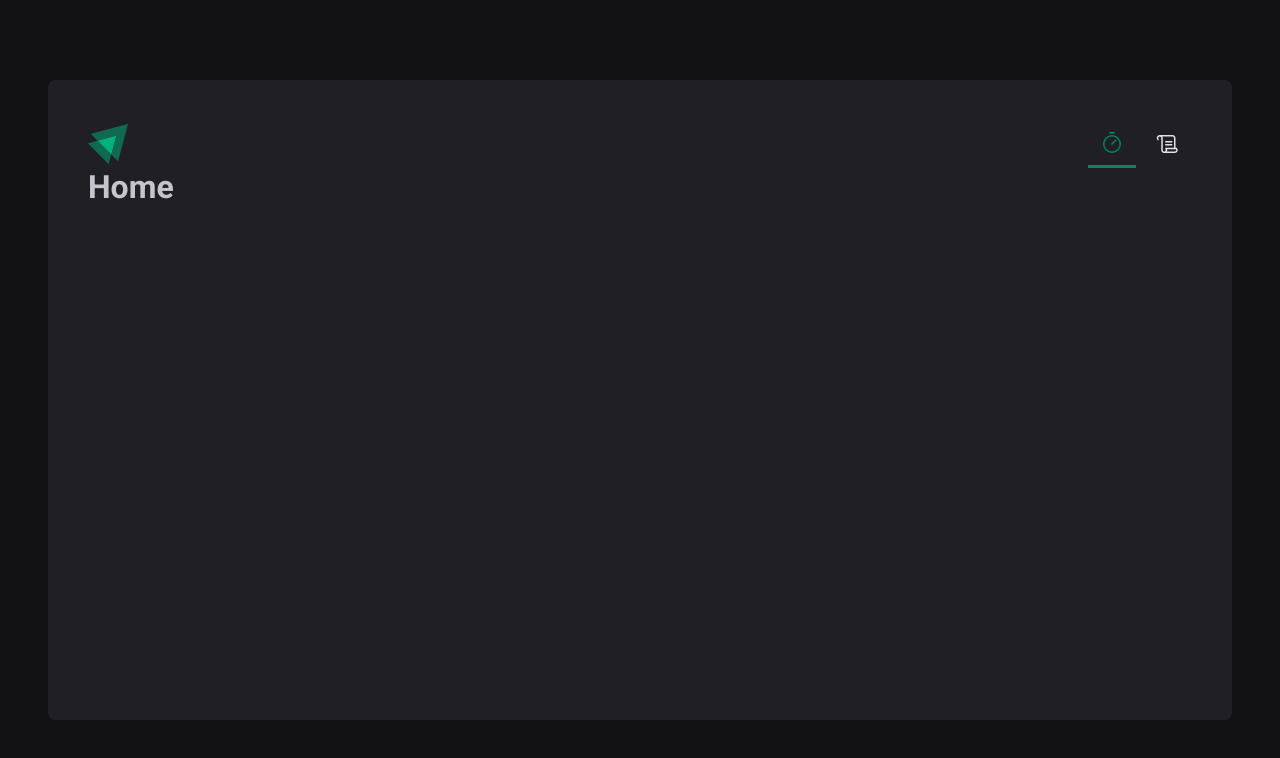
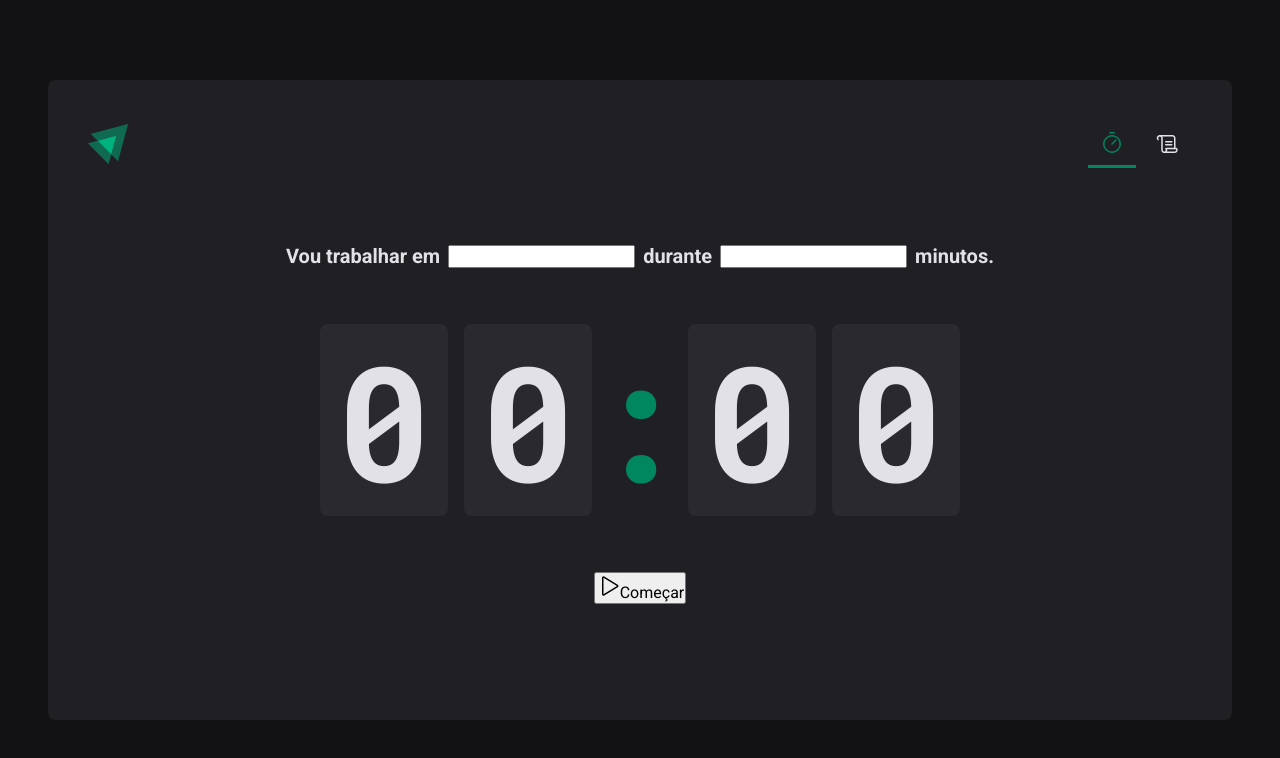
Before and after one commit to bulnes/02-ignite-timer, a React (Vite) app: page / in a window 1280 px wide. Shown: the top 758 px of the page. Built offline with nearby package versions, Linux system fonts and the light colour scheme.

Commit message:
feat: set home page styles and structure

```diff
--- a/src/Router.tsx
+++ b/src/Router.tsx
@@ -1,7 +1,7 @@
 import { Route, Routes } from "react-router-dom";
 import { DefaultLayout } from "./Layouts/DefaultLayout/DefaultLayout";
 import { History } from "./pages/History";
-import { Home } from "./pages/Home";
+import { Home } from "./pages/Home/Home";
 
 export function Router() {
   return (
--- a/src/pages/Home.tsx
+++ /dev/null
@@ -1,7 +0,0 @@
-export function Home() {
-  return (
-    <div>
-      <h1>Home</h1>
-    </div>
-  );
-}
--- /dev/null
+++ b/src/pages/Home/Home.styles.ts
@@ -0,0 +1,55 @@
+import styled from "styled-components";
+
+export const HomeContainer = styled.main`
+  flex: 1;
+
+  display: flex;
+  flex-direction: column;
+  align-items: center;
+  justify-content: center;
+
+  form {
+    display: flex;
+    flex-direction: column;
+    align-items: center;
+    gap: 3.5rem;
+  }
+`;
+
+export const FormContainer = styled.div`
+  width: 100%;
+  display: flex;
+  align-items: center;
+  justify-content: center;
+  gap: 0.5rem;
+  color: ${props => props.theme["gray-100"]};
+  font-size: 1.25rem;
+  font-weight: bold;
+  flex-wrap: wrap;
+`;
+
+export const CountdownContainer = styled.div`
+  font-family: 'Roboto Mono', monospace;
+  font-size: 10rem;
+  line-height: 8rem;
+  color: ${props => props.theme["gray-100"]};
+
+  display: flex;
+  gap: 1rem;
+
+  span {
+    background-color: ${props => props.theme["gray-700"]};
+    padding: 2rem 1rem;
+    border-radius: 8px;
+  }
+`;
+
+export const Separator = styled.div`
+  padding: 2rem 0;
+  color: ${props => props.theme["green-500"]};
+
+  width: 4rem;
+  overflow: hidden;
+  display: flex;
+  justify-content: center;
+`;
--- /dev/null
+++ b/src/pages/Home/Home.tsx
@@ -0,0 +1,38 @@
+import { Play } from "phosphor-react";
+import {
+  CountdownContainer,
+  FormContainer,
+  HomeContainer,
+  Separator,
+} from "./Home.styles";
+
+export function Home() {
+  return (
+    <HomeContainer>
+      <form action="">
+        <FormContainer>
+          <label htmlFor="task">Vou trabalhar em</label>
+          <input type="text" id="task" />
+
+          <label htmlFor="minutesAmount">durante</label>
+          <input type="number" id="minutesAmount" />
+
+          <span>minutos.</span>
+        </FormContainer>
+
+        <CountdownContainer>
+          <span>0</span>
+          <span>0</span>
+          <Separator>:</Separator>
+          <span>0</span>
+          <span>0</span>
+        </CountdownContainer>
+
+        <button type="submit">
+          <Play size={24} />
+          Começar
+        </button>
+      </form>
+    </HomeContainer>
+  );
+}
--- a/src/styles/global.ts
+++ b/src/styles/global.ts
@@ -15,6 +15,7 @@
   body {
     background-color: ${props => props.theme['gray-900']};
     color: ${props => props.theme["gray-300"]};
+    --webkit-font-smoothing: antialiased;
   }
 
   body, input, textarea, button {
```
